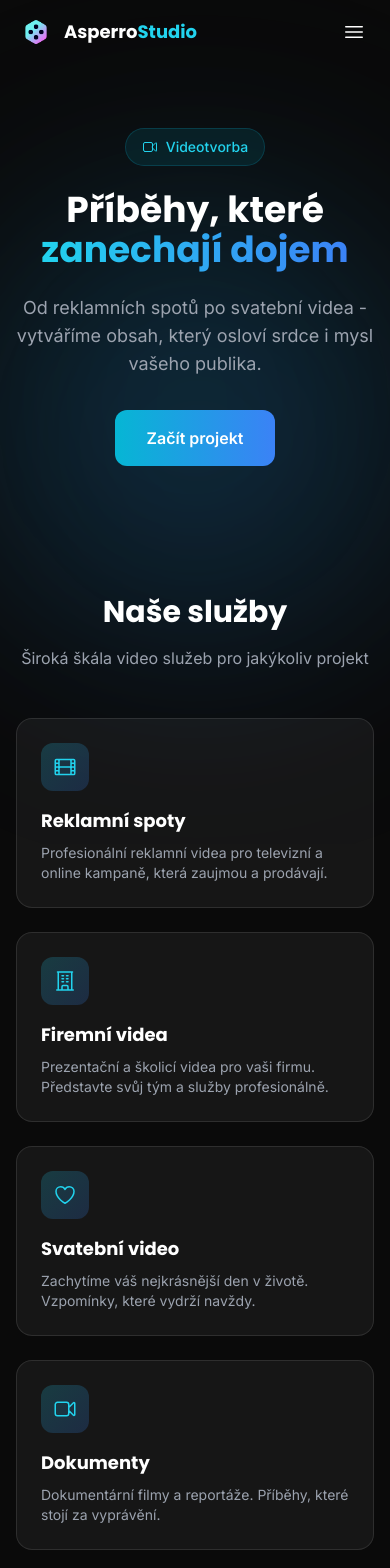
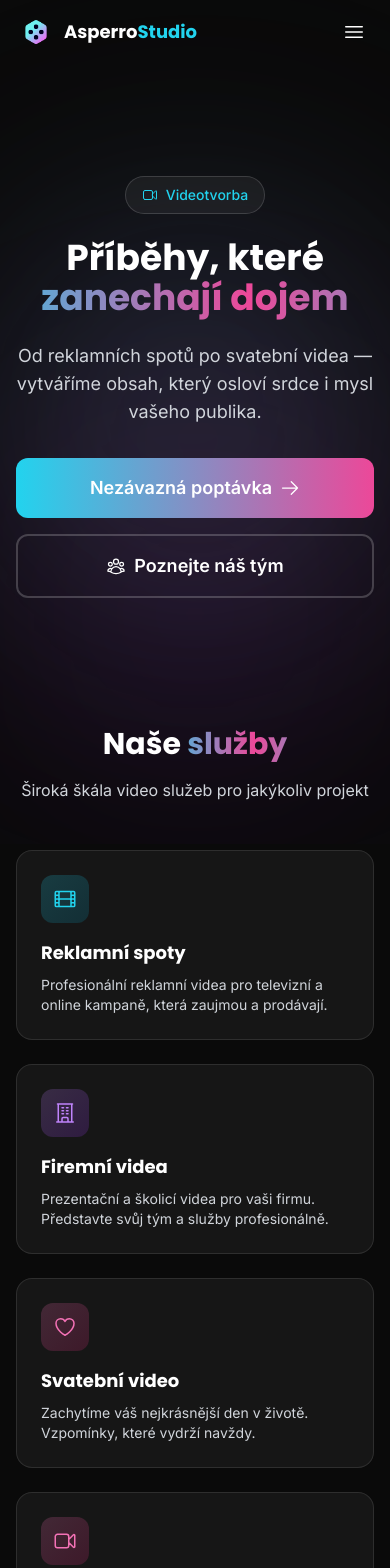
Before and after one commit to MartinStrix/asperrostudio, a React (Vite) app: page /video in a window 390 px wide. Shown: the top 1568 px of the page. Built offline with nearby package versions, Linux system fonts and the light colour scheme.

Commit message:
Add files via upload

```diff
--- a/src/components/common/AnimatedBackground.tsx
+++ b/src/components/common/AnimatedBackground.tsx
@@ -1,6 +1,6 @@
 // ============================================================
 // AURORA – animované pozadí, které reaguje na scrollování
-// - záře samy pomalu plují (CSS animace)
+// - záře se neustále pohybují, pulzují a mění odstín (CSS animace)
 // - při scrollu se navíc rozestupují, otáčejí a mění odstín,
 //   takže má stránka při posouvání hloubku (parallax efekt)
 // Chceš-li vrátit původní video s dýmem, řekni si o zálohu :)
@@ -60,6 +60,7 @@ export const AnimatedBackground = () => {
       role="presentation"
     >
       <div ref={hueLayer} className="absolute inset-0 will-change-[filter]">
+        <div className="aurora-hue absolute inset-0">
         {/* Vrstvy s parallaxem – uvnitř každé pluje záře sama od sebe */}
         <div ref={layer1} className="absolute inset-0 will-change-transform">
           <div className="aurora-blob aurora-1 w-[55vw] h-[55vw] top-[-15%] left-[-10%] bg-cyan-500/60" />
@@ -69,6 +70,7 @@ export const AnimatedBackground = () => {
         </div>
         <div ref={layer3} className="absolute inset-0 will-change-transform">
           <div className="aurora-blob aurora-3 w-[45vw] h-[45vw] top-[30%] left-[35%] bg-purple-600/45" />
+        </div>
         </div>
       </div>
 
--- a/src/pages/KontaktPage.tsx
+++ b/src/pages/KontaktPage.tsx
@@ -20,7 +20,7 @@ export const KontaktPage = () => {
     <>
       <SEO
         title="Kontakt - Spojte se s nami"
-        description="Mate projekt na mysli? Kontaktujte AsperroStudio pro nezavaznou konzultaci. Rychla odpoved do 24 hodin."
+        description="Mate projekt na mysli? Kontaktujte AsperroStudio pro nezavaznou konzultaci. Odpovime co nejdrive."
       />
       <div className="min-h-screen bg-dark text-white">
         {/* Background */}
--- a/src/pages/VideoPage.tsx
+++ b/src/pages/VideoPage.tsx
@@ -7,7 +7,9 @@ import {
   VideoCameraIcon,
   CalendarIcon,
   ShareIcon,
-  CheckIcon
+  CheckIcon,
+  ArrowRightIcon,
+  UserGroupIcon,
 } from '@heroicons/react/24/outline';
 import { Container } from '../components/common/Container';
 import { Footer } from '../components/layout/Footer';
@@ -19,39 +21,60 @@ const services = [
     icon: <FilmIcon className="w-6 h-6" />,
     title: 'Reklamní spoty',
     description: 'Profesionální reklamní videa pro televizní a online kampaně, která zaujmou a prodávají.',
+    accent: 'cyan',
   },
   {
     icon: <BuildingOfficeIcon className="w-6 h-6" />,
     title: 'Firemní videa',
     description: 'Prezentační a školicí videa pro vaši firmu. Představte svůj tým a služby profesionálně.',
+    accent: 'purple',
   },
   {
     icon: <HeartIcon className="w-6 h-6" />,
     title: 'Svatební video',
     description: 'Zachytíme váš nejkrásnější den v životě. Vzpomínky, které vydrží navždy.',
+    accent: 'pink',
   },
   {
     icon: <VideoCameraIcon className="w-6 h-6" />,
     title: 'Dokumenty',
     description: 'Dokumentární filmy a reportáže. Příběhy, které stojí za vyprávění.',
+    accent: 'pink',
   },
   {
     icon: <CalendarIcon className="w-6 h-6" />,
     title: 'Eventová videa',
     description: 'Záznamy z konferencí, koncertů a firemních akcí v nejvyšší kvalitě.',
+    accent: 'purple',
   },
   {
     icon: <ShareIcon className="w-6 h-6" />,
     title: 'Sociální sítě',
     description: 'Krátká videa optimalizovaná pro Instagram, TikTok a YouTube Shorts.',
+    accent: 'cyan',
   },
 ];
 
+const accentStyles = {
+  cyan: {
+    border: 'hover:border-cyan-400/50',
+    iconBox: 'from-cyan-400/20 to-cyan-600/20 text-cyan-400 group-hover:from-cyan-400 group-hover:to-cyan-600',
+  },
+  purple: {
+    border: 'hover:border-purple-400/50',
+    iconBox: 'from-purple-400/20 to-purple-600/20 text-purple-400 group-hover:from-purple-400 group-hover:to-purple-600',
+  },
+  pink: {
+    border: 'hover:border-pink-400/50',
+    iconBox: 'from-pink-400/20 to-pink-600/20 text-pink-400 group-hover:from-pink-400 group-hover:to-pink-600',
+  },
+} as const;
+
 const features = [
   'Komplexní produkce od nápadu po střih',
-  'Profesionální filmová technika',
+  'Natáčení na place — kamera i dron',
+  'Postprodukce v DaVinci Resolve Studio',
   'Rychlé dodání projektu',
-  'Neomezené revize',
   'Kreativní přístup k vašemu příběhu',
 ];
 
@@ -60,17 +83,18 @@ export const VideoPage = () => {
     <>
       <SEO
         title="Videotvorba - Profesionalni video produkce"
-        description="Reklamni spoty, firemni videa, svatebni zaznamy a dokumenty. Komplexni produkce od napadu po strih."
+        description="Reklamni spoty, firemni videa, svatebni zaznamy a dokumenty. Komplexni produkce od napadu po strih. Konzultace zdarma."
       />
       <div className="min-h-screen bg-dark text-white">
-        {/* Background */}
-      <div className="fixed inset-0 overflow-hidden pointer-events-none">
+        {/* Background – jemné záře ve firemních barvách */}
+        <div className="fixed inset-0 overflow-hidden pointer-events-none" aria-hidden="true">
           <div className="absolute top-1/4 left-0 w-96 h-96 bg-cyan-500/15 rounded-full blur-[128px]" />
-        <div className="absolute bottom-1/4 right-0 w-96 h-96 bg-blue-500/15 rounded-full blur-[128px]" />
+          <div className="absolute top-1/2 left-1/2 -translate-x-1/2 w-96 h-96 bg-purple-600/10 rounded-full blur-[128px]" />
+          <div className="absolute bottom-1/4 right-0 w-96 h-96 bg-pink-500/15 rounded-full blur-[128px]" />
         </div>
 
         {/* Hero Section */}
-      <section className="relative z-10 py-16 md:py-24">
+        <section className="relative z-10 pt-28 pb-16 md:pb-24">
           <Container>
             <motion.div
               className="text-center max-w-3xl mx-auto"
@@ -78,7 +102,7 @@ export const VideoPage = () => {
               animate={{ opacity: 1, y: 0 }}
               transition={{ duration: 0.6 }}
             >
-            <div className="inline-flex items-center gap-2 px-4 py-2 rounded-full bg-cyan-500/10 border border-cyan-500/20 text-cyan-400 text-sm font-medium mb-6">
+              <div className="inline-flex items-center gap-2 px-4 py-2 rounded-full bg-white/5 border border-white/15 text-cyan-400 text-sm font-medium mb-6">
                 <VideoCameraIcon className="w-4 h-4" />
                 <span>Videotvorba</span>
               </div>
@@ -86,21 +110,32 @@ export const VideoPage = () => {
               <h1 className="text-4xl md:text-5xl lg:text-6xl font-bold font-display mb-6">
                 Příběhy, které
                 <br />
-              <span className="bg-gradient-to-r from-cyan-400 to-blue-500 bg-clip-text text-transparent">
+                <span className="bg-gradient-to-r from-cyan-400 via-pink-500 to-cyan-400 bg-clip-text text-transparent bg-[length:200%_auto] animate-gradient">
                   zanechají dojem
                 </span>
               </h1>
 
-            <p className="text-gray-400 text-lg md:text-xl mb-8">
-              Od reklamních spotů po svatební videa - vytváříme obsah, který osloví srdce i mysl vašeho publika.
+              <p className="text-gray-300 text-lg md:text-xl mb-8">
+                Od reklamních spotů po svatební videa — vytváříme obsah, který
+                osloví srdce i mysl vašeho publika.
               </p>
 
+              <div className="flex flex-col sm:flex-row items-center justify-center gap-4">
                 <Link
                   to="/kontakt"
-              className="inline-flex items-center justify-center px-8 py-4 bg-gradient-to-r from-cyan-500 to-blue-500 text-white font-semibold rounded-xl transition-all duration-300 hover:shadow-lg hover:shadow-cyan-500/25 hover:scale-105"
+                  className="w-full sm:w-72 inline-flex items-center justify-center gap-2 px-6 py-4 rounded-xl font-semibold text-lg text-white bg-gradient-to-r from-cyan-400 to-pink-500 hover:shadow-xl hover:shadow-pink-500/30 hover:brightness-110 active:scale-[0.98] transition-all"
                 >
-              Začít projekt
+                  Nezávazná poptávka
+                  <ArrowRightIcon className="w-5 h-5" />
                 </Link>
+                <Link
+                  to="/tym"
+                  className="w-full sm:w-72 inline-flex items-center justify-center gap-2 px-6 py-4 rounded-xl font-semibold text-lg border-2 border-white/20 text-white hover:border-cyan-400 hover:text-cyan-400 active:scale-[0.98] transition-all"
+                >
+                  <UserGroupIcon className="w-5 h-5" />
+                  Poznejte náš tým
+                </Link>
+              </div>
             </motion.div>
           </Container>
         </section>
@@ -115,33 +150,40 @@ export const VideoPage = () => {
               viewport={{ once: true }}
             >
               <h2 className="text-3xl md:text-4xl font-bold font-display mb-4">
-              Naše služby
+                Naše{' '}
+                <span className="bg-gradient-to-r from-cyan-400 via-pink-500 to-cyan-400 bg-clip-text text-transparent bg-[length:200%_auto] animate-gradient">
+                  služby
+                </span>
               </h2>
-            <p className="text-gray-400 max-w-2xl mx-auto">
+              <p className="text-gray-300 max-w-2xl mx-auto">
                 Široká škála video služeb pro jakýkoliv projekt
               </p>
             </motion.div>
 
+            <div className="grid md:grid-cols-2 lg:grid-cols-3 gap-6">
+              {services.map((service, index) => {
+                const accent = accentStyles[service.accent as keyof typeof accentStyles];
+                return (
                   <motion.div
-            className="grid md:grid-cols-2 lg:grid-cols-3 gap-6"
+                    key={service.title}
+                    className={`p-6 rounded-2xl bg-white/5 border border-white/10 ${accent.border} hover:bg-white/10 transition-all duration-300 group`}
                     initial={{ opacity: 0, y: 20 }}
                     whileInView={{ opacity: 1, y: 0 }}
-            viewport={{ once: true }}
-            transition={{ delay: 0.1 }}
+                    viewport={{ once: true, margin: '-40px' }}
+                    transition={{ duration: 0.45, delay: Math.min(index * 0.06, 0.3) }}
+                    whileHover={{ y: -6 }}
                   >
-            {services.map((service) => (
                     <div
-                key={service.title}
-                className="p-6 rounded-2xl bg-white/5 border border-white/10 hover:border-cyan-400/30 transition-colors group"
+                      className={`w-12 h-12 rounded-xl bg-gradient-to-br ${accent.iconBox} flex items-center justify-center mb-4 group-hover:text-white transition-all`}
                     >
-                <div className="w-12 h-12 rounded-xl bg-gradient-to-br from-cyan-400/20 to-blue-500/20 flex items-center justify-center mb-4 text-cyan-400 group-hover:from-cyan-400 group-hover:to-blue-500 group-hover:text-white transition-all">
                       {service.icon}
                     </div>
                     <h3 className="text-lg font-bold font-display mb-2">{service.title}</h3>
-                <p className="text-gray-400 text-sm">{service.description}</p>
+                    <p className="text-gray-300 text-sm">{service.description}</p>
+                  </motion.div>
+                );
+              })}
             </div>
-            ))}
-          </motion.div>
           </Container>
         </section>
 
@@ -155,9 +197,12 @@ export const VideoPage = () => {
               viewport={{ once: true }}
             >
               <h2 className="text-3xl md:text-4xl font-bold font-display mb-4">
-              Ukázka naší práce
+                Ukázka naší{' '}
+                <span className="bg-gradient-to-r from-cyan-400 via-pink-500 to-cyan-400 bg-clip-text text-transparent bg-[length:200%_auto] animate-gradient">
+                  práce
+                </span>
               </h2>
-            <p className="text-gray-400 max-w-2xl mx-auto">
+              <p className="text-gray-300 max-w-2xl mx-auto">
                 Podívejte se, jak vypadá profesionální video produkce od AsperroStudio
               </p>
             </motion.div>
@@ -181,9 +226,11 @@ export const VideoPage = () => {
                 viewport={{ once: true }}
                 transition={{ delay: 0.2 }}
               >
-              <p className="text-gray-400 mb-4">
-                Chcete vidět více? Navštivte náš YouTube kanál.
+                <p className="text-gray-300 mb-4">
+                  Chcete vidět více? Navštivte náš YouTube kanál nebo profily
+                  našich editorů.
                 </p>
+                <div className="flex flex-col sm:flex-row items-center justify-center gap-5">
                   <a
                     href="https://www.youtube.com/@Asperro.Studio"
                     target="_blank"
@@ -195,6 +242,14 @@ export const VideoPage = () => {
                     </svg>
                     Navštívit YouTube
                   </a>
+                  <Link
+                    to="/tym"
+                    className="inline-flex items-center gap-2 text-pink-400 hover:text-pink-300 transition-colors font-medium"
+                  >
+                    <UserGroupIcon className="w-5 h-5" />
+                    Portfolia editorů
+                  </Link>
+                </div>
               </motion.div>
             </motion.div>
           </Container>
@@ -204,27 +259,33 @@ export const VideoPage = () => {
         <section className="relative z-10 py-16">
           <Container>
             <motion.div
-            className="max-w-4xl mx-auto p-8 md:p-12 rounded-3xl bg-gradient-to-br from-cyan-500/10 to-blue-500/10 border border-white/10"
+              className="max-w-4xl mx-auto p-8 md:p-12 rounded-3xl bg-white/5 border border-white/10 relative overflow-hidden"
               initial={{ opacity: 0, scale: 0.95 }}
               whileInView={{ opacity: 1, scale: 1 }}
               viewport={{ once: true }}
             >
-            <div className="grid md:grid-cols-2 gap-8 items-center">
+              <div
+                aria-hidden="true"
+                className="absolute -top-24 -right-24 w-80 h-80 rounded-full bg-gradient-to-br from-cyan-500/15 to-pink-500/15 blur-3xl pointer-events-none"
+              />
+              <div className="relative grid md:grid-cols-2 gap-8 items-center">
                 <div>
                   <h2 className="text-2xl md:text-3xl font-bold font-display mb-4">
                     Proč spolupracovat s námi?
                   </h2>
-                <p className="text-gray-400">
-                  Kombinujeme kreativitu s technickou dokonalostí, abychom vytvořili videa, která předčí vaše očekávání.
+                  <p className="text-gray-300">
+                    Kombinujeme kreativitu s technickou dokonalostí, abychom
+                    vytvořili videa, která předčí vaše očekávání. A začínáme
+                    vždy konzultací zdarma.
                   </p>
                 </div>
                 <div className="space-y-3">
                   {features.map((feature) => (
                     <div key={feature} className="flex items-center gap-3">
-                    <div className="w-5 h-5 rounded-full bg-gradient-to-br from-cyan-400 to-blue-500 flex items-center justify-center flex-shrink-0">
+                      <div className="w-5 h-5 rounded-full bg-gradient-to-br from-cyan-400 to-pink-500 flex items-center justify-center flex-shrink-0">
                         <CheckIcon className="w-3 h-3 text-white" />
                       </div>
-                    <span className="text-gray-300">{feature}</span>
+                      <span className="text-gray-200">{feature}</span>
                     </div>
                   ))}
                 </div>
@@ -245,14 +306,16 @@ export const VideoPage = () => {
               <h2 className="text-2xl md:text-3xl font-bold font-display mb-4">
                 Připraveni vyprávět váš příběh?
               </h2>
-            <p className="text-gray-400 mb-8 max-w-xl mx-auto">
-              Pojďme společně vytvořit video, které zaujme a inspiruje vaše publikum.
+              <p className="text-gray-300 mb-8 max-w-xl mx-auto">
+                Pojďme společně vytvořit video, které zaujme a inspiruje vaše
+                publikum. Konzultace je zdarma a nezávazná.
               </p>
               <Link
                 to="/kontakt"
-              className="inline-flex items-center justify-center px-8 py-4 bg-white text-dark font-semibold rounded-xl transition-all duration-300 hover:bg-gray-100 hover:scale-105"
+                className="inline-flex items-center gap-2 px-8 py-4 rounded-xl font-semibold text-lg text-white bg-gradient-to-r from-cyan-400 to-pink-500 hover:shadow-xl hover:shadow-pink-500/30 hover:brightness-110 active:scale-[0.98] transition-all"
               >
-              Kontaktujte nás
+                Chci konzultaci zdarma
+                <ArrowRightIcon className="w-5 h-5" />
               </Link>
             </motion.div>
           </Container>
```
Also changed, not shown: src/data/team.ts (+16 -1 lines), src/pages/Home.tsx (+39 -9 lines), src/pages/TeamMemberPage.tsx (+27 -0 lines), src/styles/globals.css (+28 -11 lines). Lines whose indentation alone changed are shown as unchanged.
